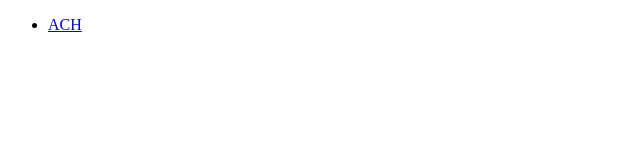
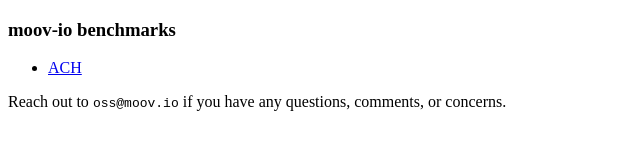
Before and after one commit to moov-io/benchmarks, a plain HTML site: page docs/index.html in a window 1280 px wide. Shown: the whole page, without its empty margins (0-640 px from the left). Drawn offline with Linux system fonts and the light colour scheme.

Commit message:
docs: minor edits

```diff
--- a/docs/index.html
+++ b/docs/index.html
@@ -4,8 +4,12 @@
     <title>moov-io benchmarks</title>
   </head>
   <body>
+    <h3>moov-io benchmarks</h3>
     <ul>
       <li><a href="./bench/ach/">ACH</a></li>
     </ul>
+    <p>
+      Reach out to <code>oss@moov.io</code> if you have any questions, comments, or concerns.
+    </p>
   </body>
 </html>
```
